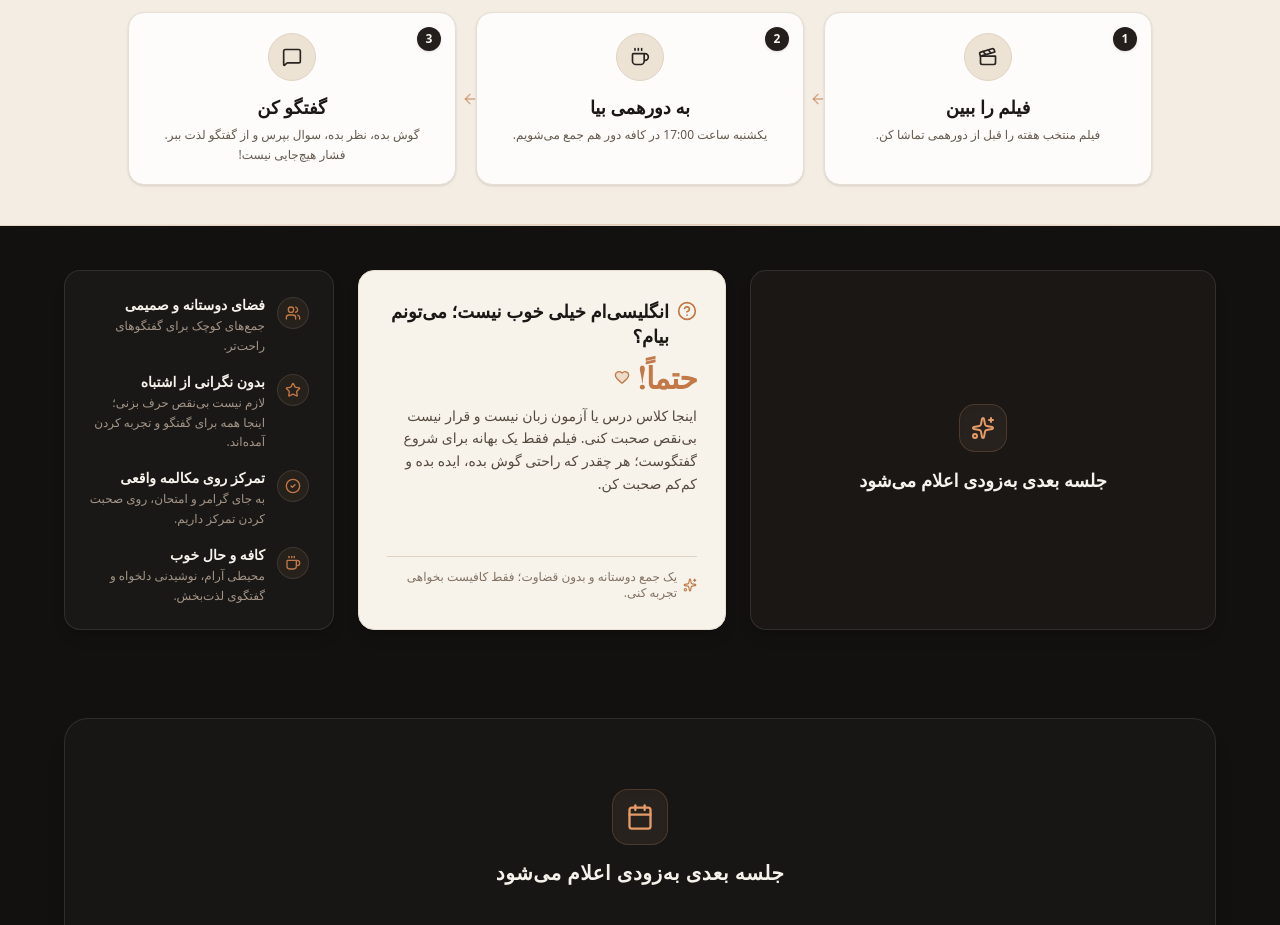
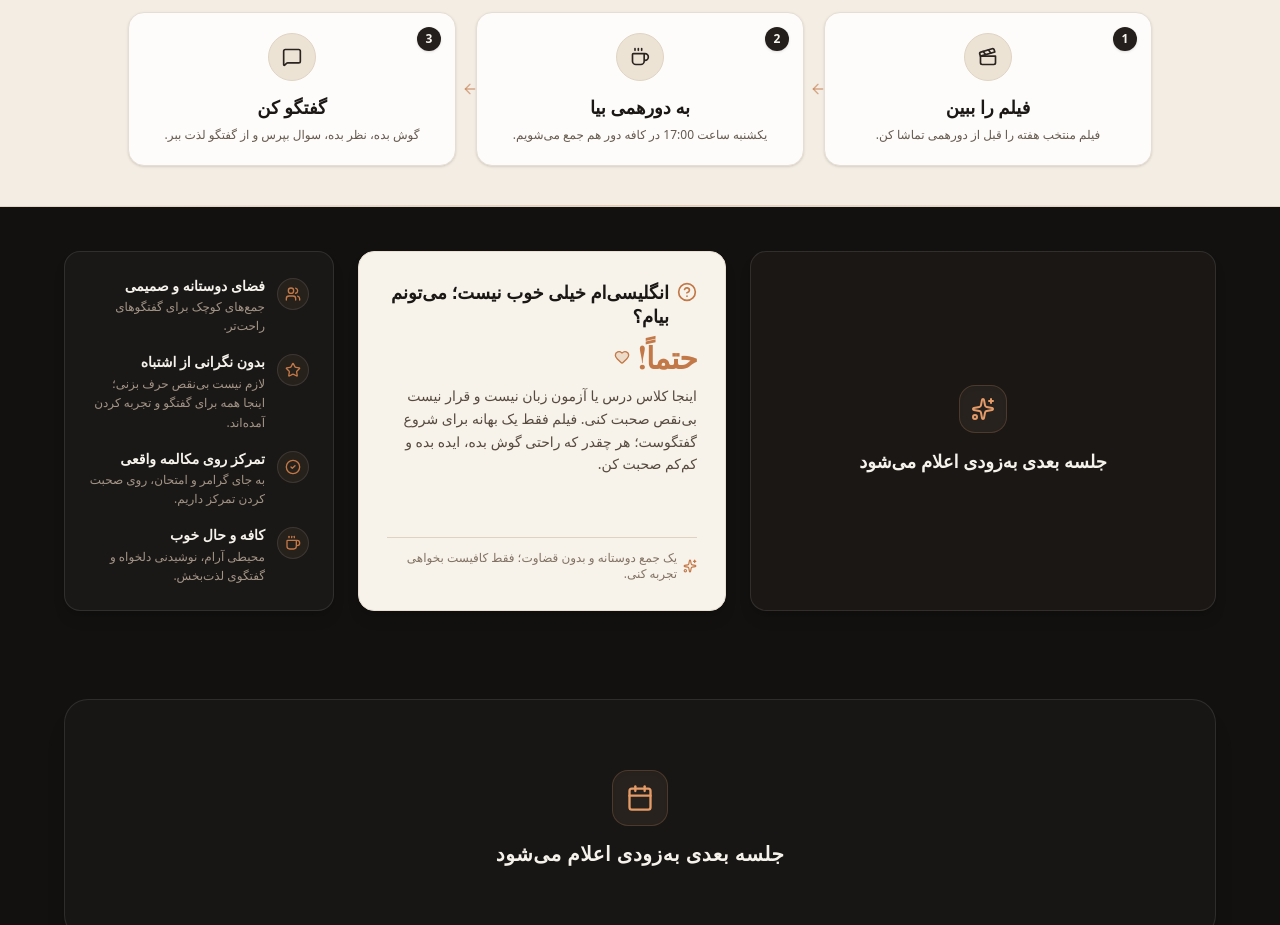
Before and after one commit to azi026/movie-club, a React (Vite) app: page / in a window 1280 px wide. Shown: the part 780-1705 px from the top of the page. Built offline with nearby package versions, Linux system fonts and the light colour scheme; no server answers; the database is empty; a small style sheet from the web is missing; a web font is replaced by a local one.

Commit message:
Update movieClubData

```diff
--- a/src/data/movieClubData.ts
+++ b/src/data/movieClubData.ts
@@ -122,7 +122,7 @@ export const HOW_IT_WORKS_STEPS = [
     stepNumber: 3,
     titleFa: 'گفتگو کن',
     titleEn: 'Speak at Your Own Pace',
-    descFa: 'گوش بده، نظر بده، سوال بپرس و از گفتگو لذت ببر. فشار هیچ‌جایی نیست!',
+    descFa: 'گوش بده، نظر بده، سوال بپرس و از گفتگو لذت ببر.',
     descEn: 'Listen, share thoughts, ask questions, or just enjoy the vibe. No pressure at all!',
     icon: 'message-circle',
   },
```
